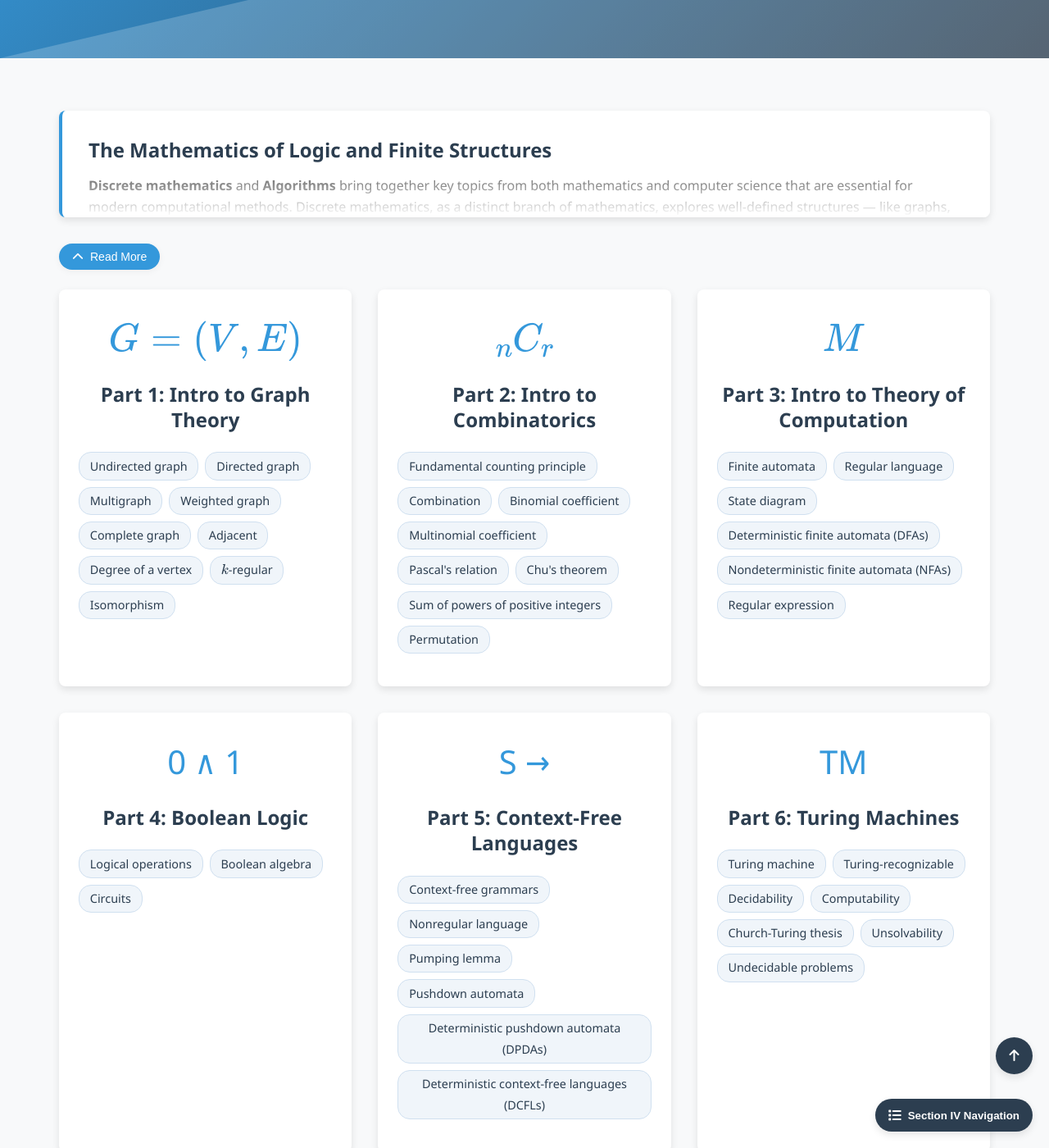
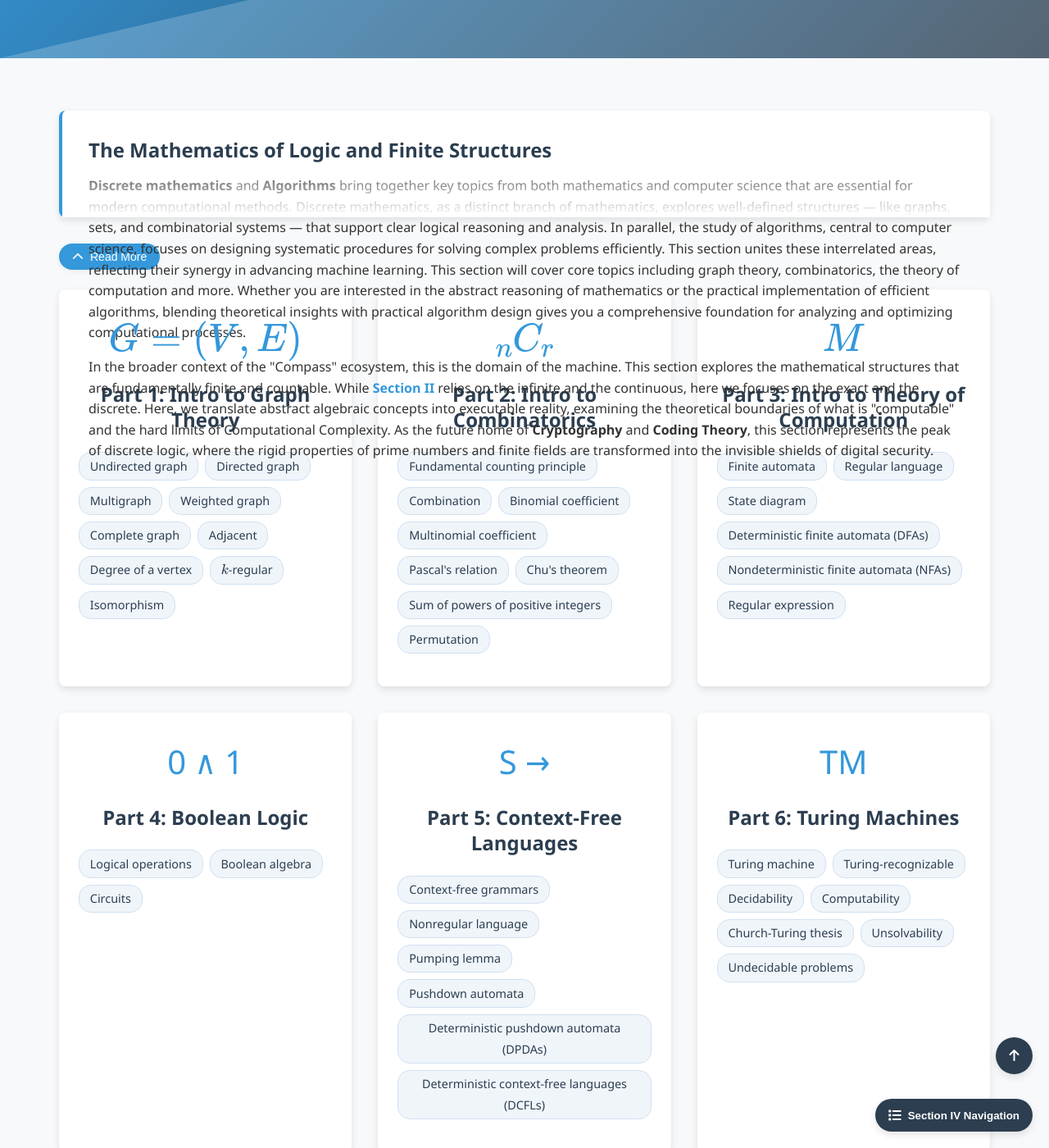
Before and after one commit to Yusukey01/yusukey01.github.io, a Jekyll site: the page built from Mathematics/Discrete/discrete_math.html, in a window 1280 px wide and 1400 px high, scrolled down 393 px. Shown: the whole window at 82% size. Built offline with Jekyll 4.4.1, drawn with Linux system fonts in a browser that asks for light colours.

Commit message:
add map to index

```diff
--- a/css/styles.css
+++ b/css/styles.css
@@ -790,6 +790,17 @@
     to { transform: rotate(360deg); }
   }
 
+  /* section Map via Mermaid */
+  .mermaid svg {
+    height: auto !important;
+    max-height: 500px;
+    pointer-events: auto;
+  }
+
+  .homepage-introduction {
+      overflow: visible !important;
+  }
+
   /* ========== 6. Hero Section ========== */
   .hero-section {
     position: relative;
```
